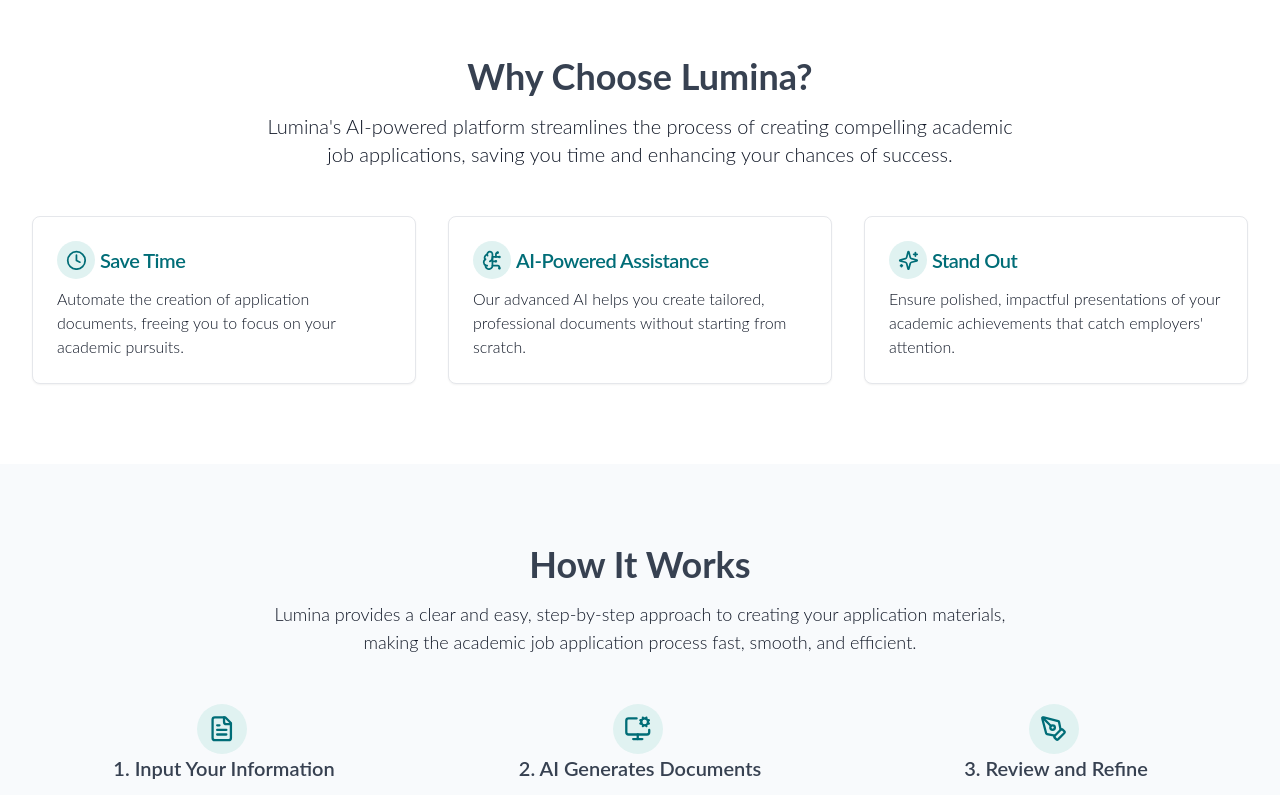
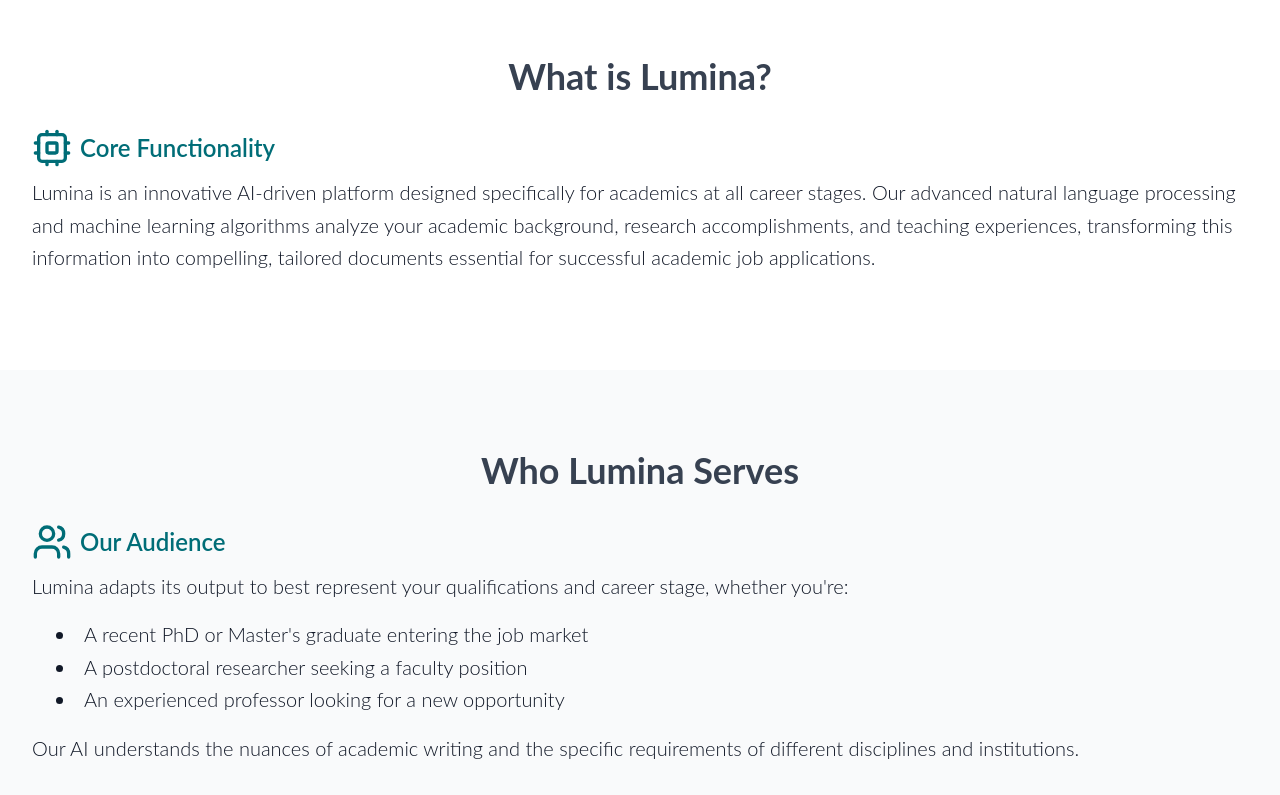
Before and after one commit to Naxus28/lumina.ai, a Next.js app: page / in a window 1280 px wide. Shown: the part 640-1435 px from the top of the page. Built offline with nearby package versions, Linux system fonts and the light colour scheme.

Commit message:
Adds intro and who we serve sections

```diff
--- a/app/components/landing/LandingPageContent.tsx
+++ b/app/components/landing/LandingPageContent.tsx
@@ -11,6 +11,8 @@
 import { DocumentStylesSection } from './document-styles/DocumentStylesSection';
 import { PricingSection } from './pricing/PricingSection';
 import { DocumentManagementSection } from './document-management/DocumentManagementSection';
+import { IntroductionSection } from './introduction/IntroductionSection';
+import { WhoWeServeSection } from './who-we-serve/WhoWeServeSection';
 
 const AnimatedSection: React.FC<{ children: React.ReactNode }> = ({ children }) => {
 	const [ref, inView] = useInView({
@@ -42,6 +44,12 @@
 					<HeroSection />
 				</AnimatedSection>
 				<AnimatedSection>
+					<IntroductionSection />
+				</AnimatedSection>
+				<AnimatedSection>
+					<WhoWeServeSection />
+				</AnimatedSection>
+				<AnimatedSection>
 					<FeaturesSection />
 				</AnimatedSection>
 				<AnimatedSection>
@@ -50,14 +58,11 @@
 				<AnimatedSection>
 					<PortfolioSection />
 				</AnimatedSection>
-				{/* <AnimatedSection>
-					<DocumentStylesSection />
-				</AnimatedSection> */}
 				<AnimatedSection>
 					<DocumentManagementSection />
 				</AnimatedSection>
 				<AnimatedSection>
-					<PricingSection />
+						<PricingSection />
 				</AnimatedSection>
 			</main>
 			{/* <Footer /> */}
--- /dev/null
+++ b/app/components/landing/introduction/IntroductionSection.tsx
@@ -0,0 +1,23 @@
+import React from 'react';
+import { H2, H3, Paragraph } from '@/app/components/typography';
+import { Cpu } from 'lucide-react';
+
+export const IntroductionSection: React.FC = () => (
+	<section
+		id="introduction"
+		className="py-20 px-4 sm:px-6 lg:px-8 bg-white"
+	>
+		<div className="max-w-7xl mx-auto">
+			<H2>What is Lumina?</H2>
+			<div className="mt-8 space-y-12">
+				<div>
+					<div className="flex items-center mb-2">
+						<Cpu className="w-10 h-10 text-[#006D77] mr-2" />
+						<H3 className="text-[#006D77] mb-0">Core Functionality</H3>
+					</div>
+					<Paragraph className="text-gray-900 text-xl leading-relaxed">Lumina is an innovative AI-driven platform designed specifically for academics at all career stages. Our advanced natural language processing and machine learning algorithms analyze your academic background, research accomplishments, and teaching experiences, transforming this information into compelling, tailored documents essential for successful academic job applications.</Paragraph>
+				</div>
+			</div>
+		</div>
+	</section>
+);
--- /dev/null
+++ b/app/components/landing/who-we-serve/WhoWeServeSection.tsx
@@ -0,0 +1,29 @@
+import React from 'react';
+import { H2, H3, Paragraph } from '@/app/components/typography';
+import { Users } from 'lucide-react';
+
+export const WhoWeServeSection: React.FC = () => (
+	<section
+		id="who-we-serve"
+		className="py-20 px-4 sm:px-6 lg:px-8 bg-gray-50"
+	>
+		<div className="max-w-7xl mx-auto">
+			<H2>Who Lumina Serves</H2>
+			<div className="mt-8 space-y-12">
+				<div>
+					<div className="flex items-center mb-2">
+						<Users className="w-10 h-10 text-[#006D77] mr-2" />
+						<H3 className="text-[#006D77] mb-0">Our Audience</H3>
+					</div>
+					<Paragraph className="text-gray-900 text-xl leading-relaxed">Lumina adapts its output to best represent your qualifications and career stage, whether you're:</Paragraph>
+					<ul className="list-disc list-inside text-gray-900 text-xl leading-relaxed ml-6 mt-4">
+						<li>A recent PhD or Master's graduate entering the job market</li>
+						<li>A postdoctoral researcher seeking a faculty position</li>
+						<li>An experienced professor looking for a new opportunity</li>
+					</ul>
+					<Paragraph className="text-gray-900 text-xl leading-relaxed mt-4">Our AI understands the nuances of academic writing and the specific requirements of different disciplines and institutions.</Paragraph>
+				</div>
+			</div>
+		</div>
+	</section>
+);
```
